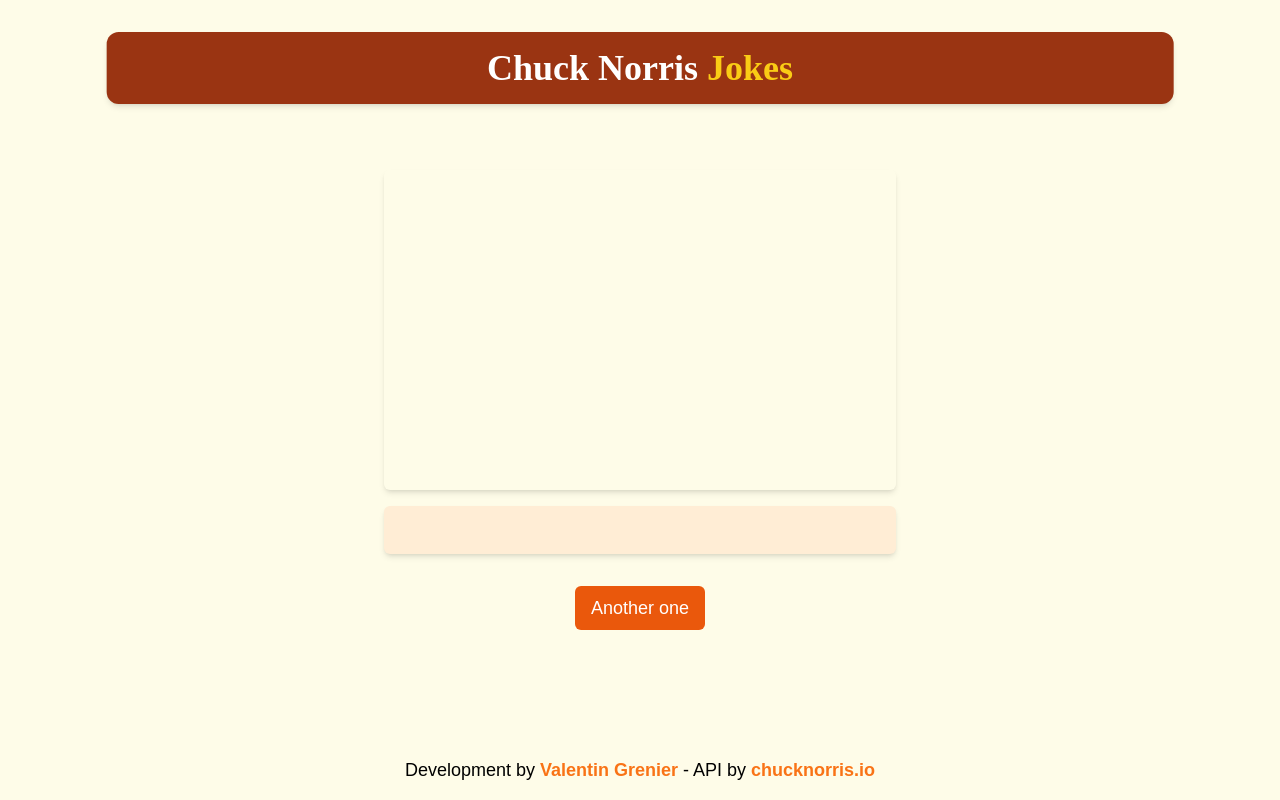
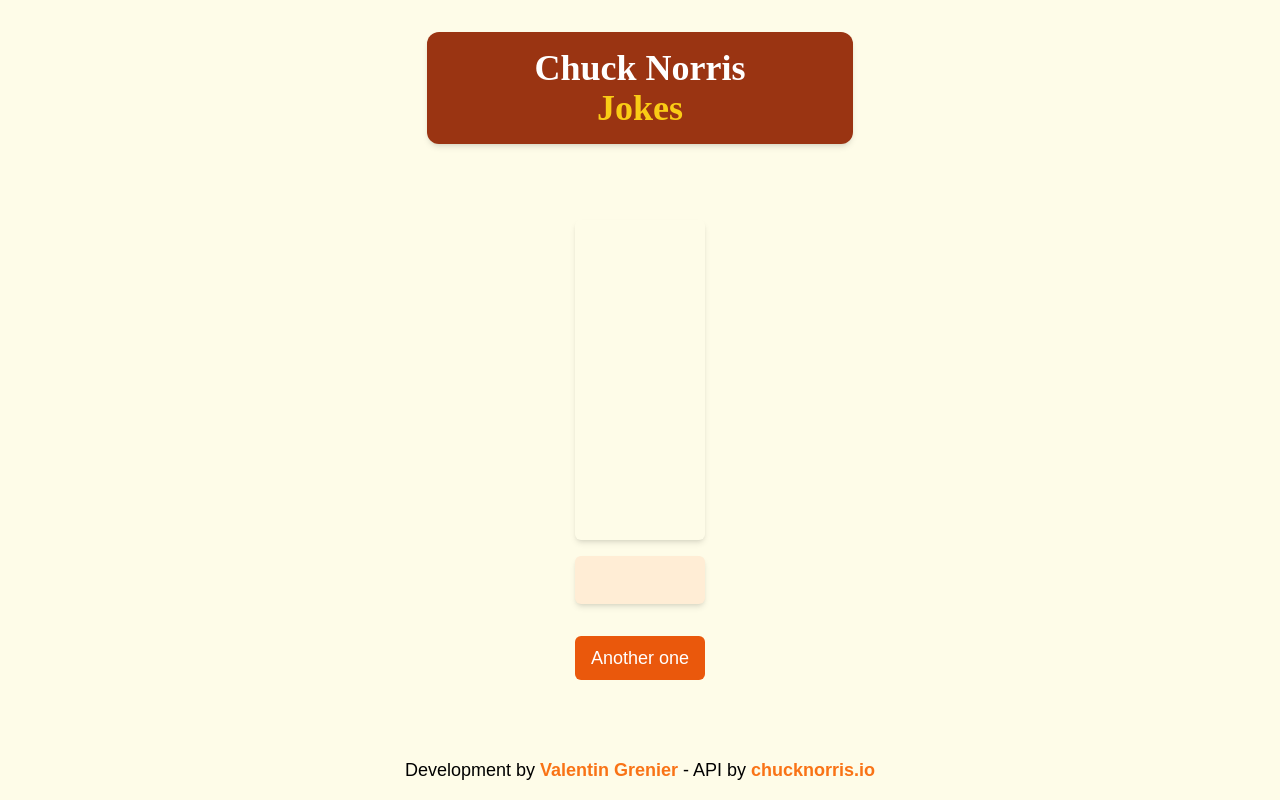
Before and after one commit to valentin-grenier/chucknorris, a website: page public/index.html in a window 1280 px wide. Drawn offline with Linux system fonts and the light colour scheme; no server answers; a web font is replaced by a local one.

Commit message:
CSS: flexbox

```diff
--- a/public/index.html
+++ b/public/index.html
@@ -12,13 +12,13 @@
   <link href="https://fonts.bunny.net/css?family=albert-sans:400" rel="stylesheet" />
 </head>
 
-<body class="bg-yellow-50 w-80 md:w-3/5 lg:w-2/5 mx-auto h-screen">
+<body class="bg-yellow-50 w-80 mx-auto md:w-3/5 lg:w-2/5 h-screen flex flex-col items-center justify-between gap-8">
 
-    <header class="fixed top-0 left-1/2 -translate-x-1/2 w-5/6 bg-orange-800 text-white text-2xl md:text-4xl font-bold font-serif text-center py-4 px-8 md:px-16 mt-8 mx-auto rounded-xl shadow-md mb-0 md:mb-4">
+    <header class="w-5/6 bg-orange-800 text-white text-2xl md:text-4xl font-bold font-serif text-center py-4 px-8 md:px-16 mt-8 rounded-xl shadow-md mb-0 md:mb-4">
       <h1>Chuck Norris <span class="text-yellow-400">Jokes</span></h1>
     </header>
 
-    <main class="relative top-1/2 -translate-y-1/2 text-center font-sans text-sm md:text-lg">
+    <main class="text-center font-sans text-sm md:text-lg">
       <div id="image" class="mx-auto mb-4 overflow-hidden rounded-md shadow-md h-48 md:h-56 lg:h-80  w-full bg-center bg-cover" style="background-image: url('')"></div>
       <div class="bg-orange-100 mx-auto w-full flex flex-col rounded-md shadow-md mb-8">
         <div class="p-6 grid place-content-center text-orange-800">
@@ -30,7 +30,7 @@
       </div>
     </main>
 
-    <footer class="fixed bottom-0 left-0 w-full py-4 h-auto">
+    <footer class="py-4">
       <p class="text-center text-xs md:text-lg">
         Development by <a href="https://github.com/valentin-grenier" target="_blank" class="text-orange-500 font-bold transition-opacity hover:opacity-70">Valentin Grenier</a> - API by <a href="https://chucknorris.io" target="_blank" class="text-orange-500 font-bold transition-opacity hover:opacity-70">chucknorris.io</a>
       </p>
```
Also changed, not shown: public/css/style.css.
